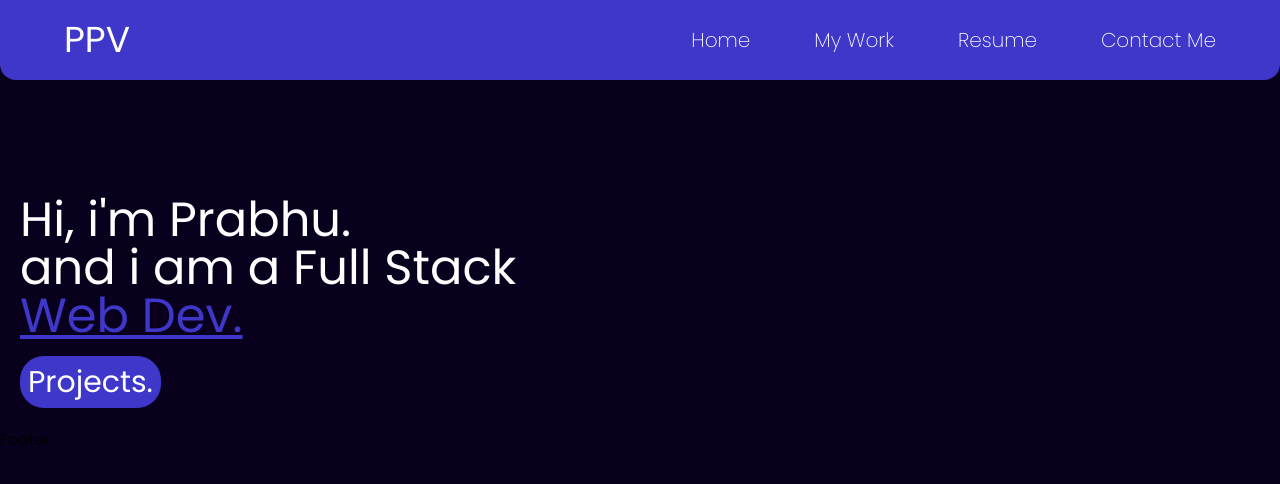
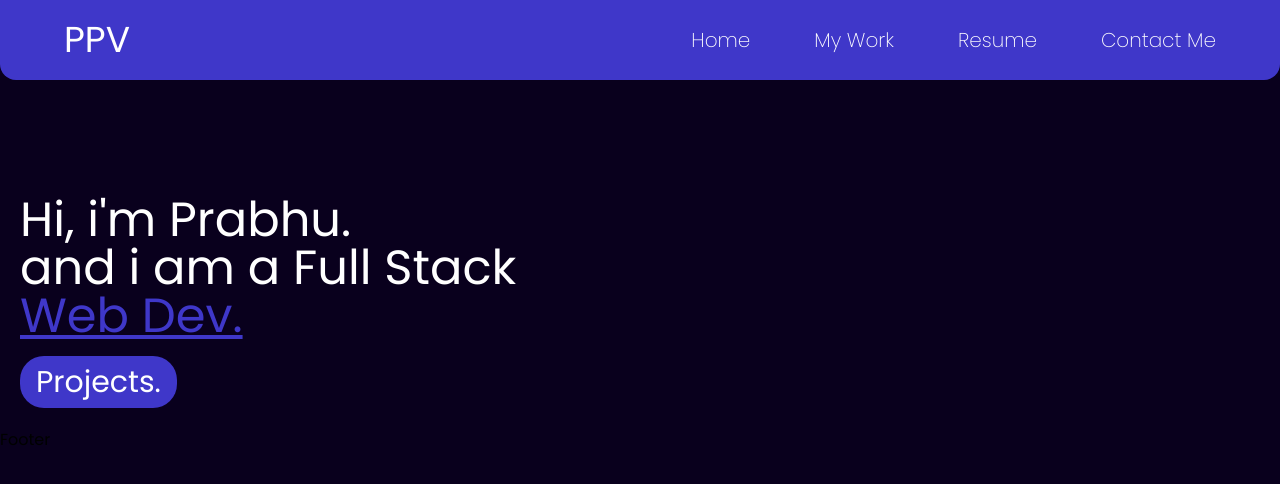
Before and after one commit to S550Stang/portfoliov3, a React (Create React App) app: page / in a window 1280 px wide. Shown: the top 484 px of the page. Built offline with nearby package versions, Linux system fonts and the light colour scheme.

Commit message:
adjust the padding for the Projects button

```diff
--- a/src/components/Body/bodyComponent/Heading.jsx
+++ b/src/components/Body/bodyComponent/Heading.jsx
@@ -12,7 +12,7 @@ export const Heading = () => {
       <br />
       <span className="text-[#3F37C9] underline">Web Dev.</span>
       <br />
-      <button className="bg-[#3F37C9] text-3xl p-2 rounded-3xl cursor-pointer ">
+      <button className="bg-[#3F37C9] text-3xl px-4 py-2 rounded-3xl cursor-pointer ">
         <a href="#MyWork">Projects.</a>
       </button>
     </div>
```
